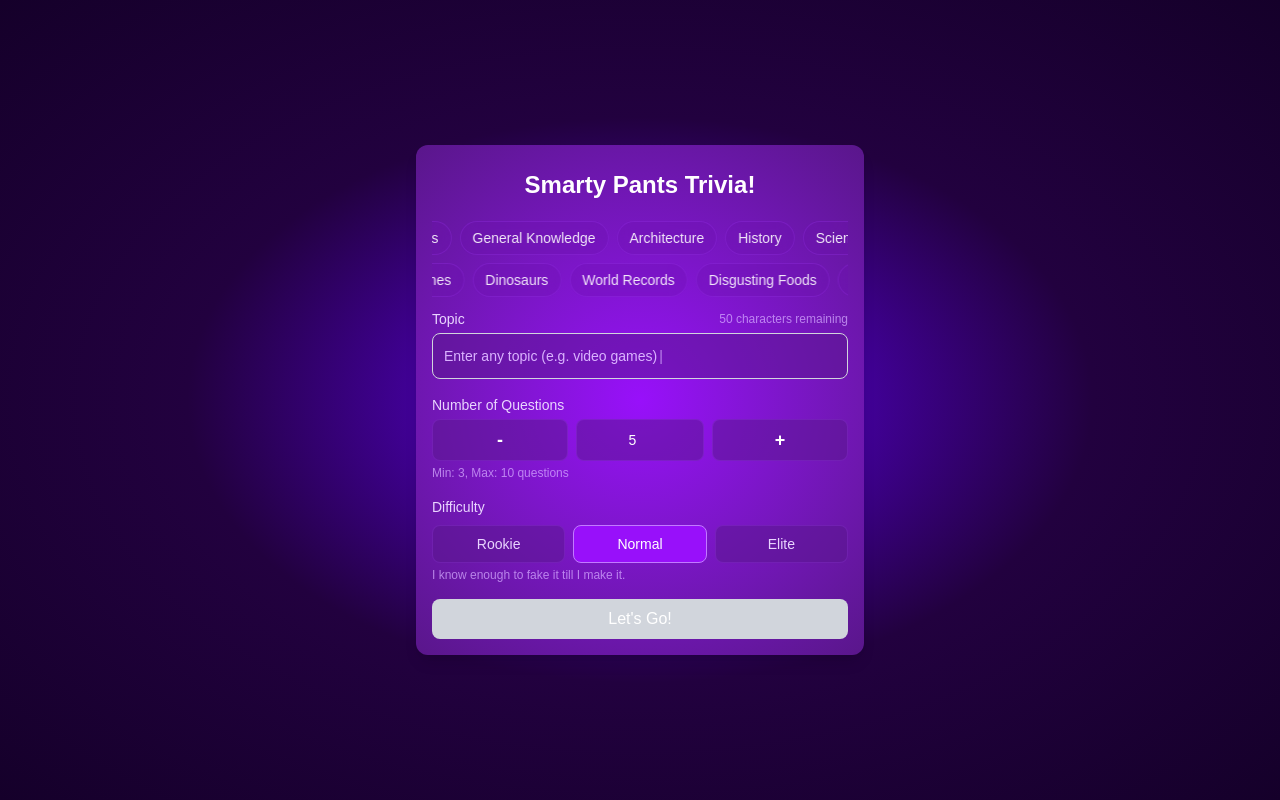
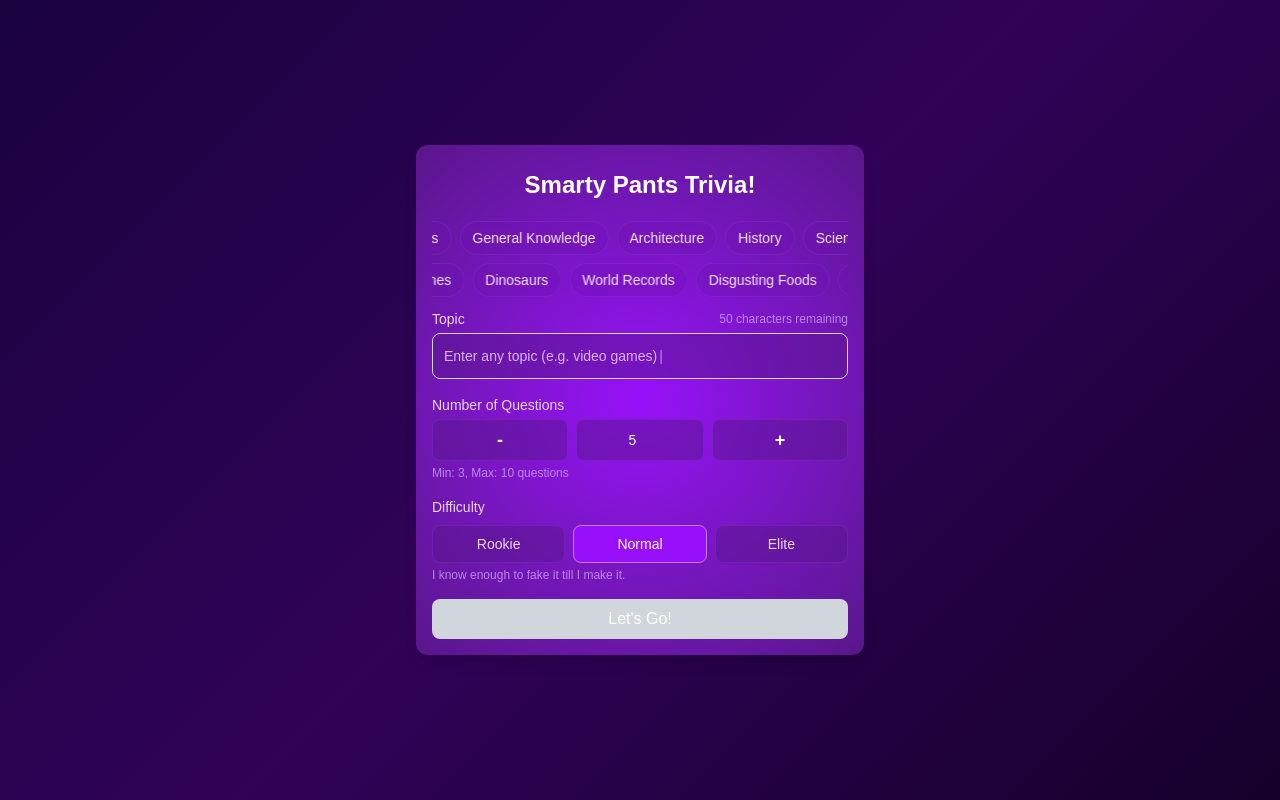
Before and after one commit to cobrauf/trivia-llm2, a Next.js app: page / in a window 1280 px wide. Built offline with nearby package versions, Linux system fonts and the light colour scheme.

Commit message:
revert bg round gradient

```diff
--- a/src/app/globals.css
+++ b/src/app/globals.css
@@ -20,12 +20,7 @@
 }
 
 body {
-  background: radial-gradient(
-    ellipse farthest-corner at center,
-    #5f00ed 0%,
-    #22013f 50%,
-    #15002a 100%
-  );
+  background: linear-gradient(135deg, #1a023f 0%, #300258 50%, #15002a 100%);
   color: var(--foreground);
   font-family: Arial, Helvetica, sans-serif;
   min-height: 100vh;
```
